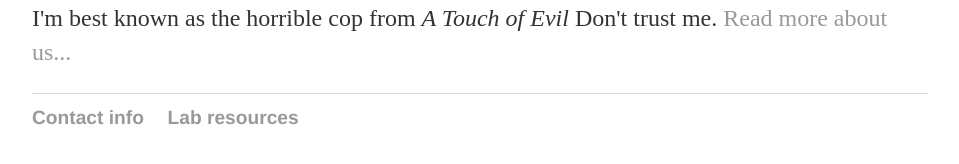
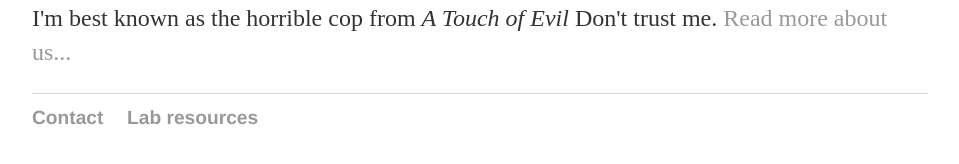
Before and after one commit to wangbenchi/wangbenchi.github.io, a Jekyll site: the page built from index.html, in a window 1280 px wide. Shown: the part 231-395 px from the top of the page, without its empty margins (160-1119 px from the left). Built offline with Jekyll 4.4.1, drawn with Linux system fonts in a browser that asks for light colours.

Commit message:
Update default.html

```diff
--- a/_layouts/default.html
+++ b/_layouts/default.html
@@ -24,7 +24,7 @@
 		</div><!-- /.container -->
 		<footer>
     		<ul>
-        		<li><a href="mailto:wangbenchi.swift@gmail.com">Contact info</a></li>
+        		<li><a href="mailto:wangbenchi.swift@gmail.com">Contact</a></li>
         		<li><a href="https://github.com/wangbenchi">Lab resources</a></li>
 			</ul>
 		</footer>
```
